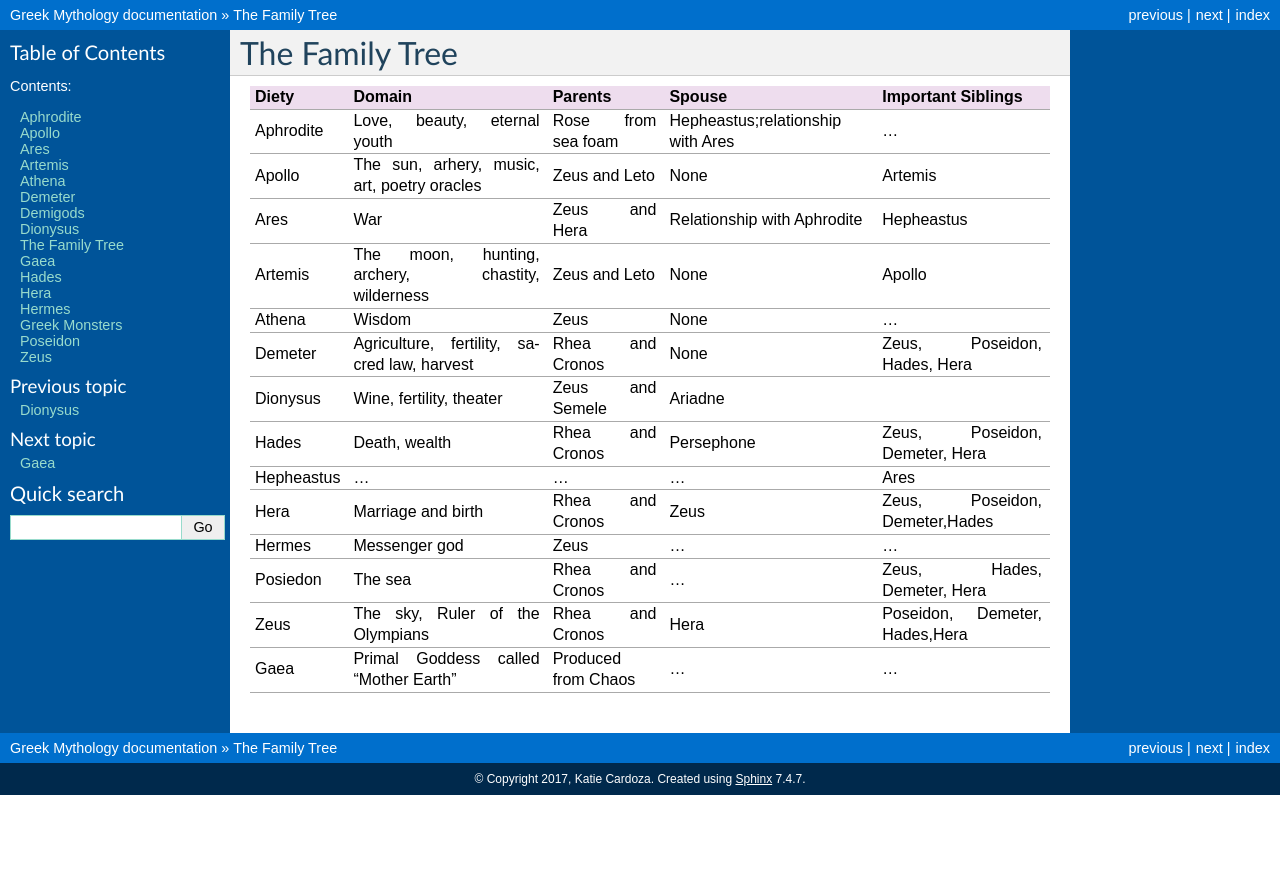
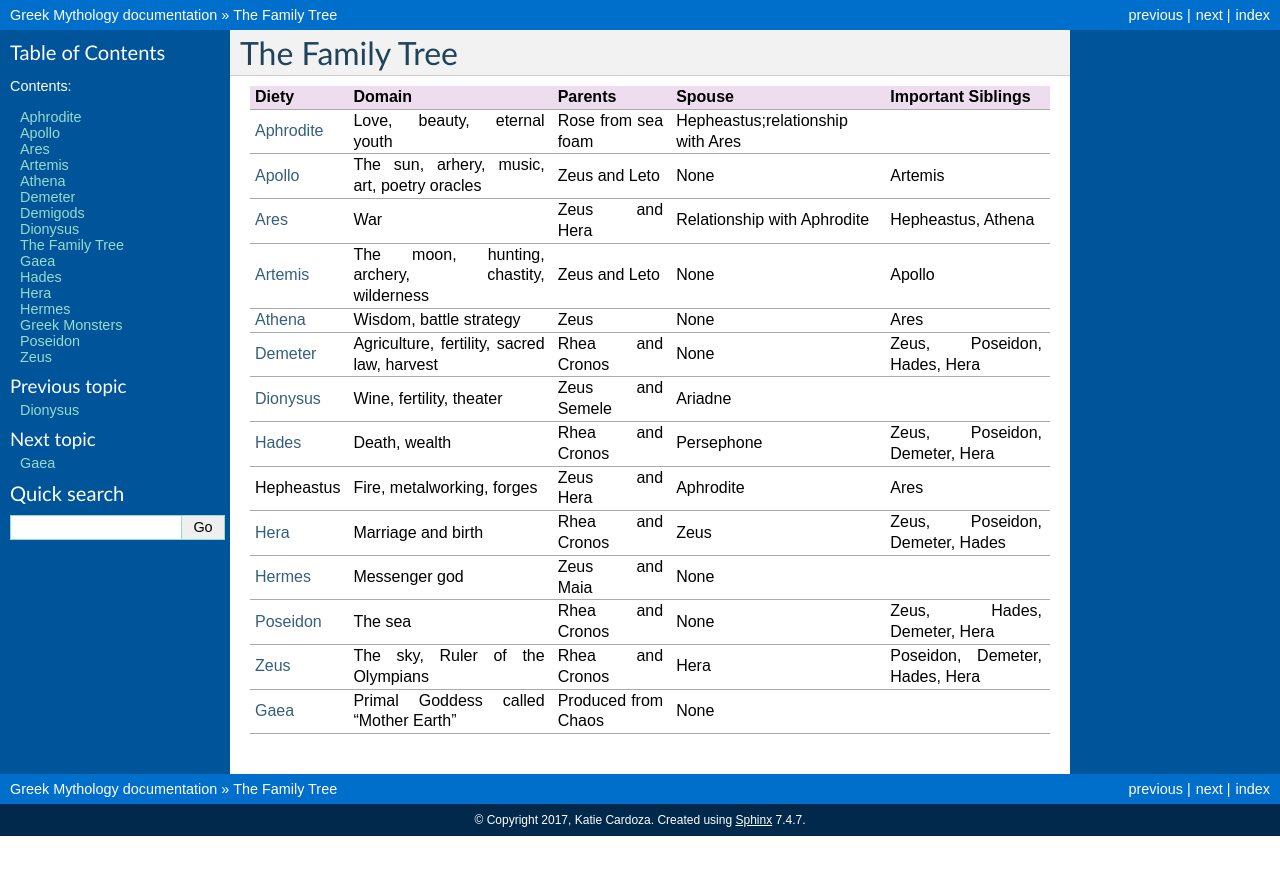
Before and after one commit to KatieCardoza/greek_mythology_HJKW, a Sphinx documentation site: the page built from Greek Mythology/source/family_tree/index.rst, in a window 1280 px wide. Shown: the top 875 px of the page. Built offline with Sphinx 7.4.7, drawn with Linux system fonts in a browser that asks for light colours.

Commit message:
faimly tt

```diff
--- a/Greek Mythology/source/family_tree/index.rst
+++ b/Greek Mythology/source/family_tree/index.rst
@@ -9,24 +5,32 @@ The Family Tree
 ============ ================================================== ===================== ================================== ===============================
 Diety         Domain                                             Parents                Spouse                             Important Siblings
 ============ ================================================== ===================== ================================== ===============================
-Aphrodite     Love, beauty, eternal youth                        Rose from sea foam    Hepheastus;relationship with Ares  ...
-Apollo        The sun, arhery, music, art, poetry oracles        Zeus and Leto         None                               Artemis
-Ares          War                                                Zeus and Hera         Relationship with Aphrodite        Hepheastus
-Artemis       The moon, hunting, archery, chastity, wilderness   Zeus and Leto         None                               Apollo
-Athena        Wisdom                                             Zeus                  None                               ...
-Demeter       Agriculture, fertility, sacred law, harvest        Rhea and Cronos       None                               Zeus, Poseidon, Hades, Hera
-Dionysus      Wine, fertility, theater                           Zeus and Semele       Ariadne
-Hades         Death, wealth                                      Rhea and Cronos       Persephone                         Zeus, Poseidon, Demeter, Hera
-Hepheastus    ...                                                ...                   ...                                Ares
-Hera          Marriage and birth                                 Rhea and Cronos       Zeus                               Zeus, Poseidon, Demeter,Hades
-Hermes        Messenger god                                      Zeus                  ...                                ...
-Posiedon      The sea                                            Rhea and Cronos       ...                                Zeus, Hades, Demeter, Hera
-Zeus          The sky, Ruler of the Olympians                    Rhea and Cronos       Hera                               Poseidon, Demeter, Hades,Hera
-Gaea          Primal Goddess called "Mother Earth"               Produced from Chaos   ...                                ...
+`Aphrodite`_  Love, beauty, eternal youth                        Rose from sea foam    Hepheastus;relationship with Ares
+`Apollo`_     The sun, arhery, music, art, poetry oracles        Zeus and Leto         None                               Artemis
+`Ares`_       War                                                Zeus and Hera         Relationship with Aphrodite        Hepheastus, Athena
+`Artemis`_    The moon, hunting, archery, chastity, wilderness   Zeus and Leto         None                               Apollo
+`Athena`_     Wisdom, battle strategy                            Zeus                  None                               Ares
+`Demeter`_    Agriculture, fertility, sacred law, harvest        Rhea and Cronos       None                               Zeus, Poseidon, Hades, Hera
+`Dionysus`_   Wine, fertility, theater                           Zeus and Semele       Ariadne
+`Hades`_      Death, wealth                                      Rhea and Cronos       Persephone                         Zeus, Poseidon, Demeter, Hera
+Hepheastus    Fire, metalworking, forges                         Zeus and Hera         Aphrodite                          Ares
+`Hera`_       Marriage and birth                                 Rhea and Cronos       Zeus                               Zeus, Poseidon, Demeter, Hades
+`Hermes`_     Messenger god                                      Zeus and Maia         None
+`Poseidon`_   The sea                                            Rhea and Cronos       None                               Zeus, Hades, Demeter, Hera
+`Zeus`_       The sky, Ruler of the Olympians                    Rhea and Cronos       Hera                               Poseidon, Demeter, Hades, Hera
+`Gaea`_       Primal Goddess called "Mother Earth"               Produced from Chaos   None
 ============ ================================================== ===================== ================================== ===============================
 
-
-
-.. toctree::
-   :maxdepth: 2
-   :caption: Contents:
+.. _Aphrodite: aphrodite/index.html
+.. _Apollo: apollo/index.html
+.. _Ares: ares/index.html
+.. _Artemis: artemis/index.html
+.. _Athena: athena/index.html
+.. _Demeter: demeter/index.html
+.. _Dionysus: dionysus/index.html
+.. _Hades: hades/index.html
+.. _Hera: hera/index.html
+.. _Hermes: hermes/index.html
+.. _Poseidon: poseidon/index.html
+.. _Zeus: zeus/index.html
+.. _Gaea: gaea/index.html
```
Also changed, not shown: other parts of Greek Mythology/source/family_tree/index.rst (+0 -4 lines).
